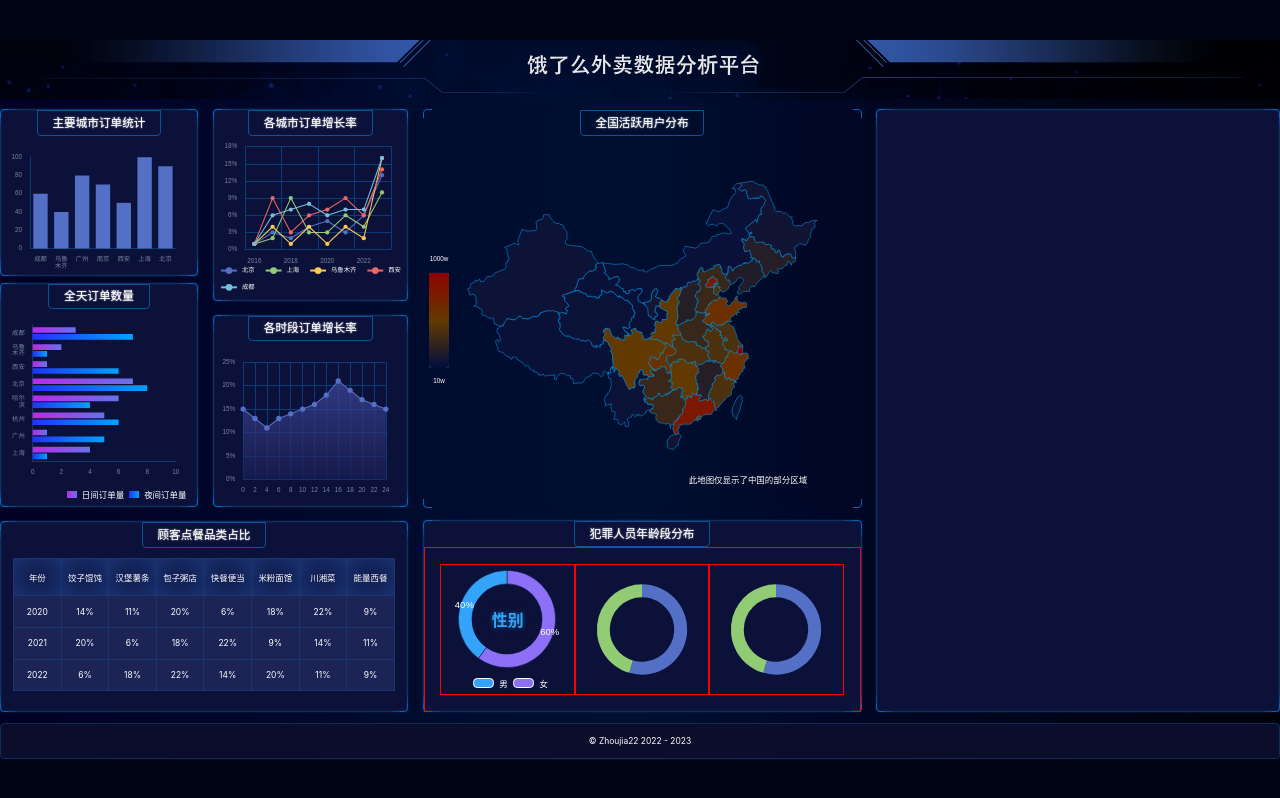
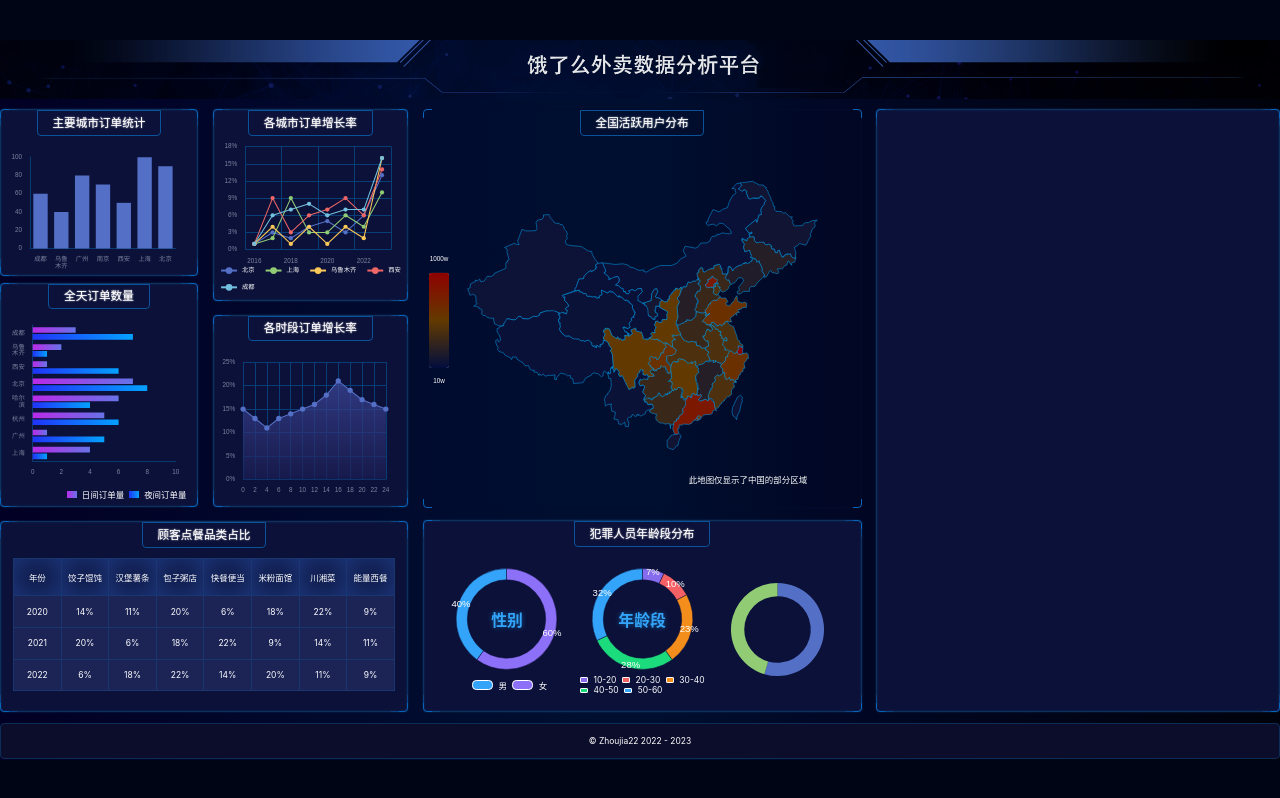
Before and after one commit to Zhoujia22/largeScreenItem, a React (Vite) app: page /#/ in a window 1280 px wide. Built offline with nearby package versions, Linux system fonts and the light colour scheme.

Commit message:
完成chart8

```diff
--- a/src/components/chart-7.tsx
+++ b/src/components/chart-7.tsx
@@ -13,7 +13,7 @@
       series: [
         {
           type: "pie",
-          radius: ["65%", "90%"],
+          radius: ["70%", "90%"],
           avoidLabelOverlap: false,
           label: {
             show: true,
--- a/src/components/chart-8.tsx
+++ b/src/components/chart-8.tsx
@@ -3,43 +3,63 @@
 import { px } from "../shared/px";
 
 export const Chart8 = () => {
+  const colors = ["#856BED", "#F46064", "#F38E1C", "#1CDB7C", "#33A4FA"];
   const divRef = useRef();
   useEffect(() => {
     const myChart = echarts.init(divRef.current);
     myChart.setOption({
+      color: colors,
       title: { show: false },
       legend: { show: false },
       series: [
         {
           type: "pie",
-          radius: ["50%", "70%"],
+          radius: ["70%", "90%"],
           avoidLabelOverlap: false,
           label: {
-            show: false,
-            position: "center",
+            show: true,
+            position: "inside",
+            textStyle: { color: "white", fontSize: px(18) },
+            formatter: "{d}%",
           },
           labelLine: {
             show: false,
           },
+          itemStyle: {
+            borderColor: "#0F113A",
+            borderWidth: px(1),
+          },
           data: [
-            { value: 60, name: "女性" },
-            { value: 50, name: "男性" },
+            { value: 7, name: "10-20" },
+            { value: 10, name: "20-30" },
+            { value: 23, name: "30-40" },
+            { value: 28, name: "40-50" },
+            { value: 32, name: "50-60" },
           ],
         },
       ],
-      grid: {
-        x: px(55),
-        y: px(40),
-        x2: px(40),
-        y2: px(50),
-      },
     }),
       [];
   });
 
   return (
     <div className="chart8Wrapper  wrapper">
-      <div ref={divRef} className="chart" />
+      <div className="chartAndText">
+        <div ref={divRef} className="chart" />
+        <div className="text">年龄段</div>
+      </div>
+      <div className="legend">
+        <span style={{ background: colors[0] }} />
+        10-20
+        <span style={{ background: colors[1] }} />
+        20-30
+        <span style={{ background: colors[2] }} />
+        30-40
+        <span style={{ background: colors[3] }} />
+        40-50
+        <span style={{ background: colors[4] }} />
+        50-60
+      </div>
     </div>
   );
 };
--- a/src/pages/home.scss
+++ b/src/pages/home.scss
@@ -131,7 +131,6 @@
         > .charts {
           width: 100%;
           flex: 1;
-          border: 1px solid red;
           display: flex;
           padding: px(30);
         }
@@ -139,30 +138,12 @@
         .chart8Wrapper,
         .chart9Wrapper {
           flex: 1;
-          border: 1px solid red;
           display: flex;
           flex-direction: column;
-        }
-        .chart7Wrapper {
           .legend {
             height: px(40);
             display: flex;
             align-items: center;
-            justify-content: center;
-            > span {
-              display: inline-block;
-              width: px(40);
-              height: px(20);
-              border: 1px solid white;
-              border-radius: px(8);
-              margin: 0 px(10);
-            }
-            .male {
-              background: #33a4fa;
-            }
-            .female {
-              background: #8d70f8;
-            }
           }
           .chartAndText {
             flex: 1;
@@ -179,6 +160,37 @@
               font-size: px(30);
               text-shadow: 0 0 px(10) #14598e;
               font-weight: bold;
+            }
+          }
+        }
+        .chart7Wrapper {
+          .legend {
+            justify-content: center;
+            > span {
+              width: px(40);
+              height: px(20);
+              border: px(1) solid white;
+              border-radius: px(8);
+              margin: 0 px(10);
+            }
+            .male {
+              background: #33a4fa;
+            }
+            .female {
+              background: #8d70f8;
+            }
+          }
+        }
+        .chart8Wrapper {
+          .legend {
+            justify-content: flex-start;
+            flex-wrap: wrap;
+            > span {
+              width: px(16);
+              height: px(10);
+              border-radius: px(2);
+              border: px(1) solid white;
+              margin: 0 px(10);
             }
           }
         }
```
Also changed, not shown: src/pages/home.tsx (line endings or trailing spaces).
